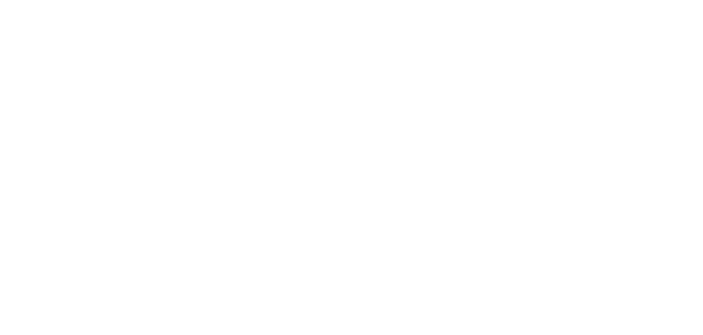
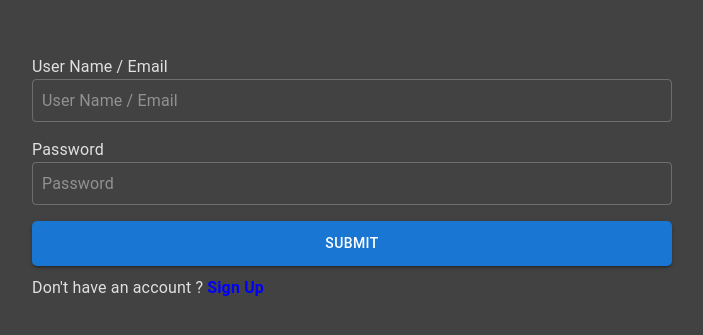
Before and after one commit to Anuanwarbaltee/video-app-client, a React (Vite) app: page / in a window 1280 px wide. Before the commit this address had no page. Shown: the part 185-520 px from the top of the page, without its empty margins (288-991 px from the left). Built offline with nearby package versions, Linux system fonts and the light colour scheme.

Commit message:
ui fixes

```diff
--- a/src/DefaultLayout/Layout.jsx
+++ b/src/DefaultLayout/Layout.jsx
@@ -206,7 +206,7 @@
             const res = await UserService.LougOutUser()
             localStorage.removeItem("Apikey");
             localStorage.removeItem("User");
-            navigate("/login");
+            navigate("/");
         } catch (error) {
 
         } finally {
--- a/src/Shell/Router.jsx
+++ b/src/Shell/Router.jsx
@@ -24,7 +24,7 @@
         <BrowserRouter>
             <Suspense fallback={<Loader size={50} message={"Loading..."} />}>
                 <Routes>
-                    <Route path="/login" element={<Login />} />
+                    <Route path="/" element={<Login />} />
                     <Route path="/home" element={<WithLayout component={<Home />} />} />
                     <Route path="/preview/:id" element={<WithLayout component={<Preview />} />} />
                     <Route path="/watch-history" element={<WithLayout component={<WatchHistory />} />} />
```
